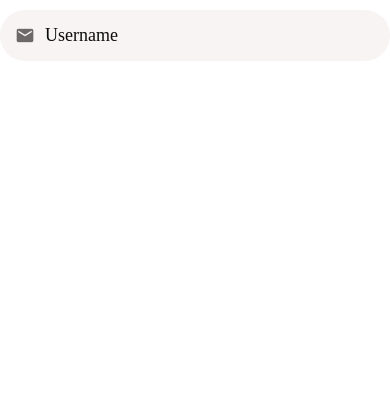
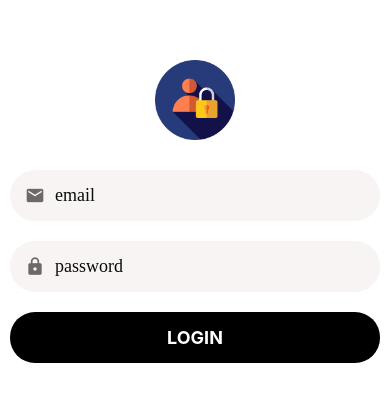
Before and after one commit to butrintbytyqi/Marketplace-App, a React Native app: screen /Login in a window 390 px wide. Shown: the top 402 px of the page. Built offline with nearby package versions, Linux system fonts and the light colour scheme.

Commit message:
Building forms and the making the validation

```diff
--- a/App.js
+++ b/App.js
@@ -1,14 +1,9 @@
 import React, { useState } from "react";
-import { Text, TextInput } from "react-native";
-import Screen from "./app/components/Screen";
-import AppTextInput from "./app/components/AppTextInput";
+import LoginScreen from "./app/screens/LoginScreen";
+
 
 export default function App() {
-  const [firstName, setFirstName] = useState("");
-
   return (
-    <Screen>
-      <AppTextInput placeholder="Username" icon="email"/>
-    </Screen>
-  );
+    <LoginScreen />
+    );
 }
--- a/app/components/AppText.js
+++ b/app/components/AppText.js
@@ -1,15 +1,9 @@
 import React from "react";
-import { Text, StyleSheet, Platform } from "react-native";
+import { Text } from "react-native";
+import defaultStyles from "../config/styles";
 
 function AppText({ children, style }) {
-  return <Text style={[styles.text, style]}>{children}</Text>;
+  return <Text style={[defaultStyles.text, style]}>{children}</Text>;
 }
 
-const styles = StyleSheet.create({
-  text: {
-    fontSize: 18,
-    fontFamily: Platform.OS === "android" ? "Roboto" : "Avenir",
-  },
-});
-
 export default AppText;
--- a/app/components/AppTextInput.js
+++ b/app/components/AppTextInput.js
@@ -1,7 +1,7 @@
 import React from "react";
-import { Platform, StyleSheet, TextInput, View } from "react-native";
+import { StyleSheet, TextInput, View } from "react-native";
 import { MaterialCommunityIcons } from "@expo/vector-icons";
-import colors from "../config/colors";
+import defaultStyles from "../config/styles";
 
 function AppTextInput({ icon, ...otherProps }) {
   return (
@@ -10,18 +10,18 @@ function AppTextInput({ icon, ...otherProps }) {
         <MaterialCommunityIcons
           name={icon}
           size={20}
-          color={colors.medium}
+          color={defaultStyles.colors.medium}
           style={styles.icon}
         />
       )}
-      <TextInput style={styles.textInput} {...otherProps} />
+      <TextInput style={defaultStyles.text} {...otherProps} />
     </View>
   );
 }
 
 const styles = StyleSheet.create({
   container: {
-    backgroundColor: colors.light,
+    backgroundColor: defaultStyles.colors.light,
     borderRadius: 25,
     flexDirection: "row",
     width: "100%",
@@ -31,11 +31,6 @@ const styles = StyleSheet.create({
   icon: {
     marginRight: 10,
   },
-  textInput: {
-    color: colors.dark,
-    fontSize: 18,
-    fontFamily: Platform.OS === "android" ? "Roboto" : "Avenir",
-  },
 });
 
 export default AppTextInput;
--- /dev/null
+++ b/app/config/styles.js
@@ -0,0 +1,11 @@
+import { Platform } from "react-native";
+import colors from "./colors";
+
+export default {
+  colors,
+  text: {
+    color: colors.dark,
+    fontSize: 18,
+    fontFamily: Platform.OS === "android" ? "Roboto" : "Avenir",
+  },
+};
--- /dev/null
+++ b/app/screens/LoginScreen.js
@@ -0,0 +1,69 @@
+import React from "react";
+import { Image, StyleSheet } from "react-native";
+import Screen from "../components/Screen";
+import AppTextInput from "../components/AppTextInput";
+import AppButton from "../components/AppButton";
+import { Formik } from "formik";
+import * as Yup from "yup";
+import AppText from "../components/AppText";
+
+const validationSchema = Yup.object().shape({
+  email: Yup.string().required().email().label("Email"),
+  password: Yup.string().required().min(4).label("Password"),
+});
+
+function LoginScreen(props) {
+  return (
+    <Screen style={styles.container}>
+      <Image style={styles.logo} source={require("../assets/login.png")} />
+
+      <Formik
+        initialValues={{ email: "", password: "" }}
+        onSubmit={(values) => console.log(values)}
+        validationSchema={validationSchema}
+      >
+        {({ handleChange, handleSubmit, errors }) => (
+          <>
+            <AppTextInput
+              autoCapitalize="none"
+              autoCorrect={false}
+              icon="email"
+              keyboardType="email-address"
+              onChangeText={handleChange("email")} // Corrected prop name
+              placeholder="email"
+              textContentType="emailAddress"
+            />
+            <AppText style={{ color: "red" }}>{errors.email}</AppText>
+            <AppTextInput
+              autoCapitalize="none"
+              autoCorrect={false}
+              icon="lock"
+              onChangeText={handleChange("password")} // Corrected prop name
+              placeholder="password"
+              secureTextEntry
+              textContentType="password"
+            />
+            <AppText style={{ color: "red" }}>{errors.password}</AppText>
+
+            <AppButton title="Login" onPress={handleSubmit} />
+          </>
+        )}
+      </Formik>
+    </Screen>
+  );
+}
+
+const styles = StyleSheet.create({
+  container: {
+    margin: 10,
+  },
+  logo: {
+    width: 80,
+    height: 80,
+    alignSelf: "center",
+    marginTop: 50,
+    marginBottom: 20,
+  },
+});
+
+export default LoginScreen;
```
Also changed, not shown: app/components/AppPicker.js (added, +80 -0 lines), app/components/PickerItem.js (added, +19 -0 lines), package.json (+6 -4 lines), app/assets/login.png (added), 1 other file (tests, documents, lock files or other folders).
